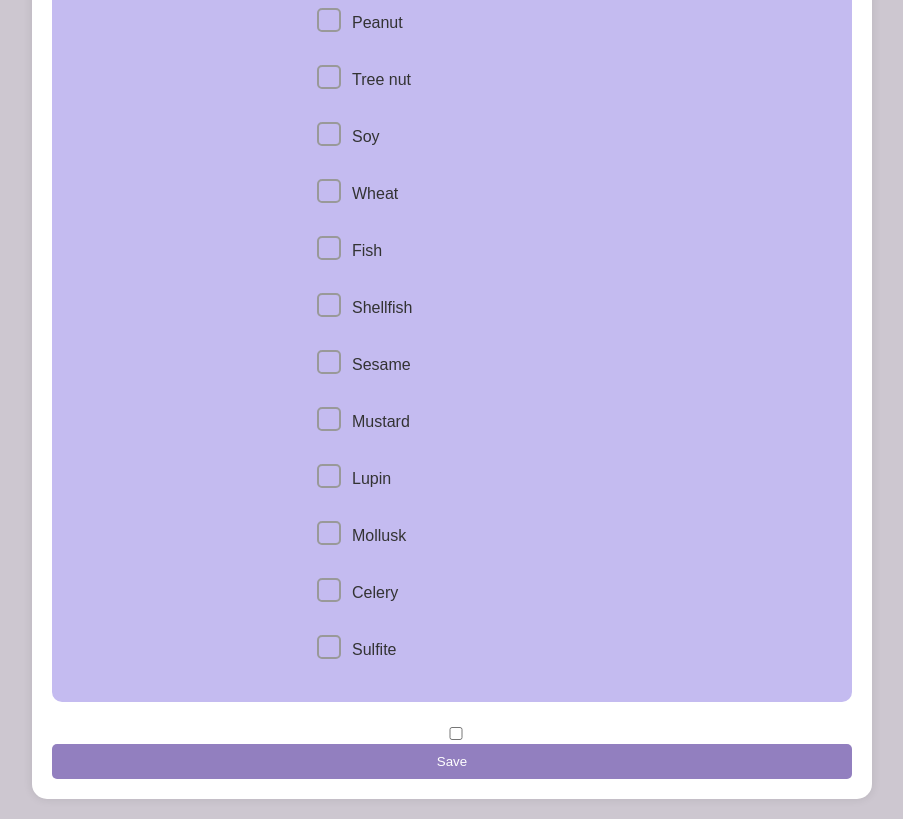
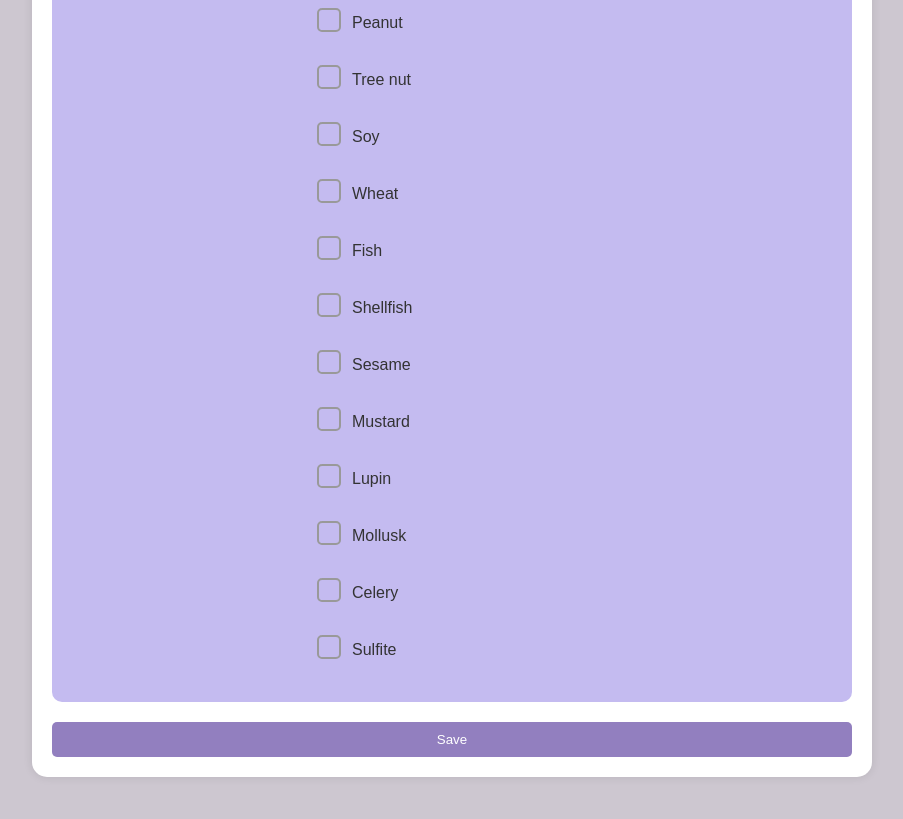
Before and after one commit to Noxtrah/SE-4910, a plain HTML site: page templates/userEditProfile.html in a window 1280 px wide. Shown: the part 625-1444 px from the top of the page, without its empty margins (188-1091 px from the left). After the commit the page ends 1422 px from the top, so only its background shows below. Drawn offline with Linux system fonts and the light colour scheme.

Commit message:
unnecessary code removed

```diff
--- a/templates/userEditProfile.html
+++ b/templates/userEditProfile.html
@@ -29,14 +29,6 @@
                 <input type="text" id="other-food-input" name="other-food-input" placeholder="Type: Allergy 1, Allergy 2">
                 </div>
             </div>
-            <form>
-                <div class="form-group">
-                    <div id="checkboxAllergy">
-                    <label for="checkbox"></label>
-                    <input type="checkbox" id="checkbox" name="checkbox">
-                    </div>
-                </div>
-            </form>
             <button type="submit" id="save-button">Save</button>
         </div>
     </form>
```
